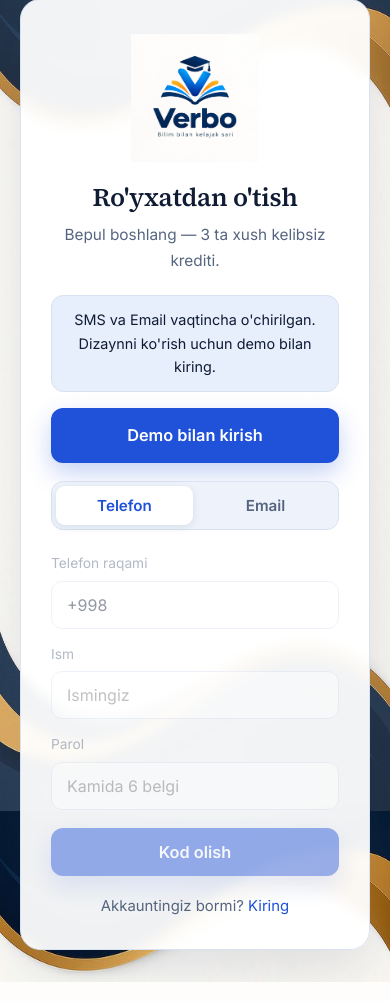
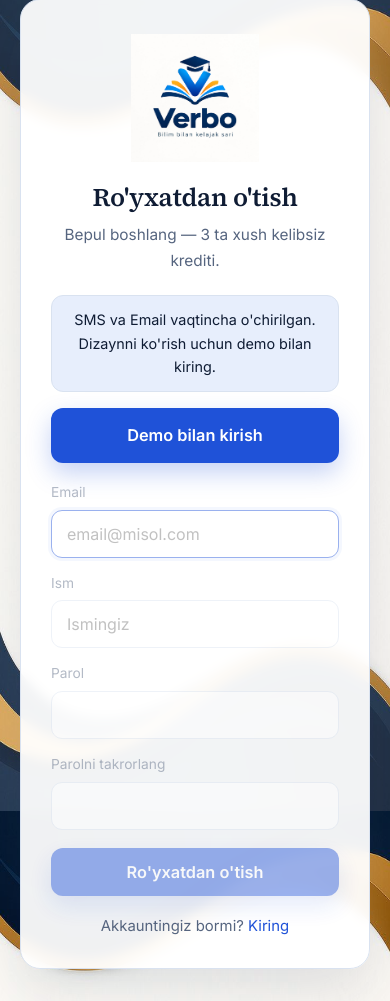
Before and after one commit to juraboyevlochinbek70-bot/verbo01, a Django app: template templates/register.html in a window 390 px wide. Shown: the part 33-1034 px from the top of the page. Run offline with Django 5.2, Linux system fonts and the light colour scheme; the template is opened without the code that fills it: values that come from a table or form of the project are taken from there, others are empty.

Commit message:
Add phone and email tab functionality in register.html

```diff
--- a/templates/register.html
+++ b/templates/register.html
@@ -12,6 +12,7 @@
     <a href="{% url 'demo_login' %}" class="auth-btn" style="display:block;text-align:center;text-decoration:none;margin-bottom:18px">Demo bilan kirish</a>
     {% endif %}
 
+    {% if phone_enabled %}
     <div class="seg">
       <button type="button" class="seg-btn" id="seg-phone" onclick="setTab('phone')">Telefon</button>
       <button type="button" class="seg-btn" id="seg-email" onclick="setTab('email')">Email</button>
@@ -31,6 +32,7 @@
         <button type="submit" class="auth-btn">Kod olish</button>
       </form>
     </div>
+    {% endif %}
 
     <!-- Email -->
     <div class="apanel {% if not registration_open %}form-dim{% endif %}" id="panel-email">
@@ -54,12 +56,14 @@
 
 <script>
   function setTab(t){
-    document.getElementById('panel-phone').classList.toggle('on', t==='phone');
-    document.getElementById('panel-email').classList.toggle('on', t==='email');
-    document.getElementById('seg-phone').classList.toggle('active', t==='phone');
-    document.getElementById('seg-email').classList.toggle('active', t==='email');
+    var pp=document.getElementById('panel-phone'), pe=document.getElementById('panel-email');
+    var sp=document.getElementById('seg-phone'), se=document.getElementById('seg-email');
+    if(pp) pp.classList.toggle('on', t==='phone');
+    if(pe) pe.classList.toggle('on', t==='email');
+    if(sp) sp.classList.toggle('active', t==='phone');
+    if(se) se.classList.toggle('active', t==='email');
   }
-  setTab("{{ active|default:'phone' }}");
+  setTab("{{ active|default:'email' }}");
 </script>
 <style>
   /* email formadagi Django inputlariga auth uslubini beramiz */
```
